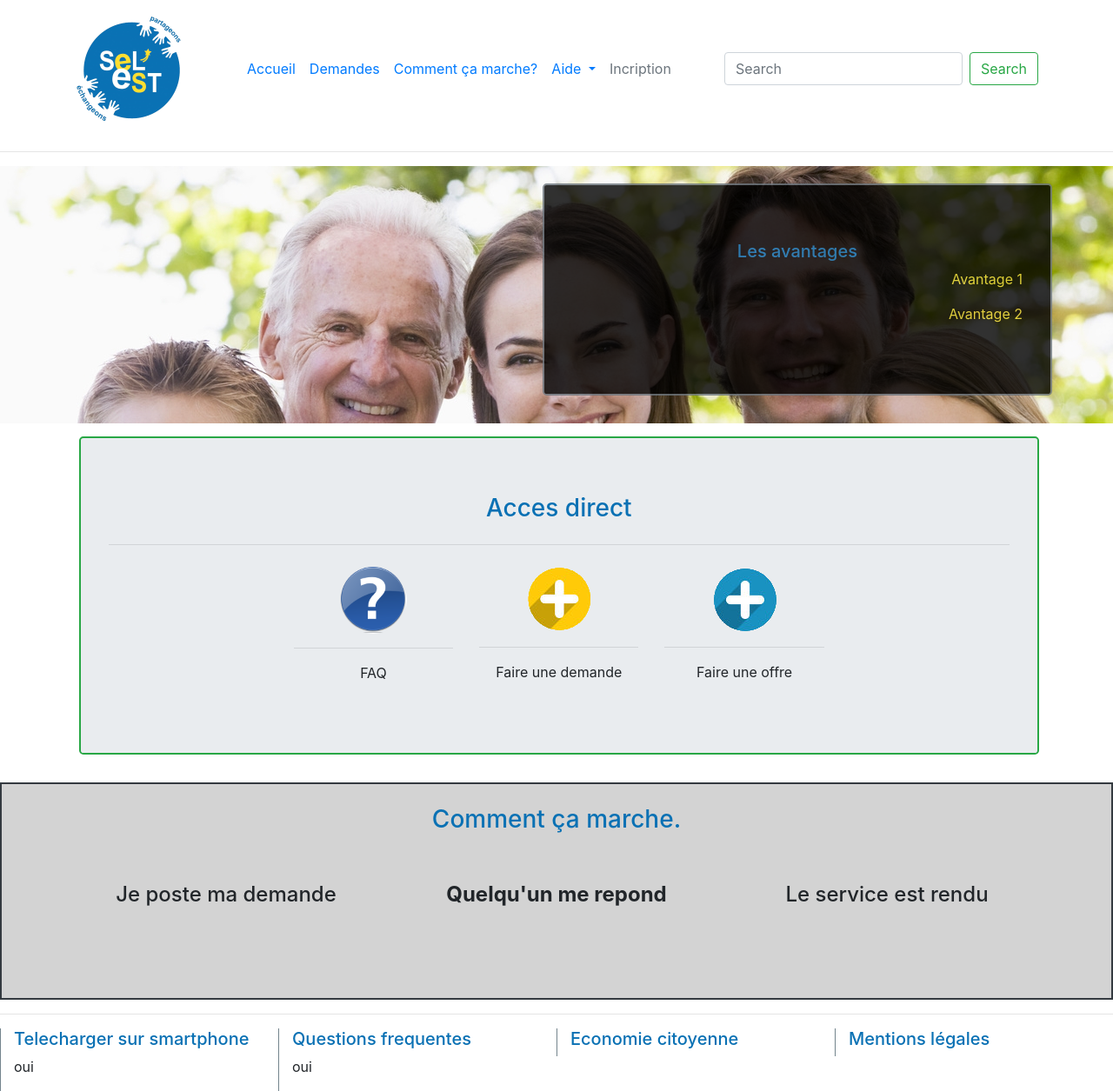
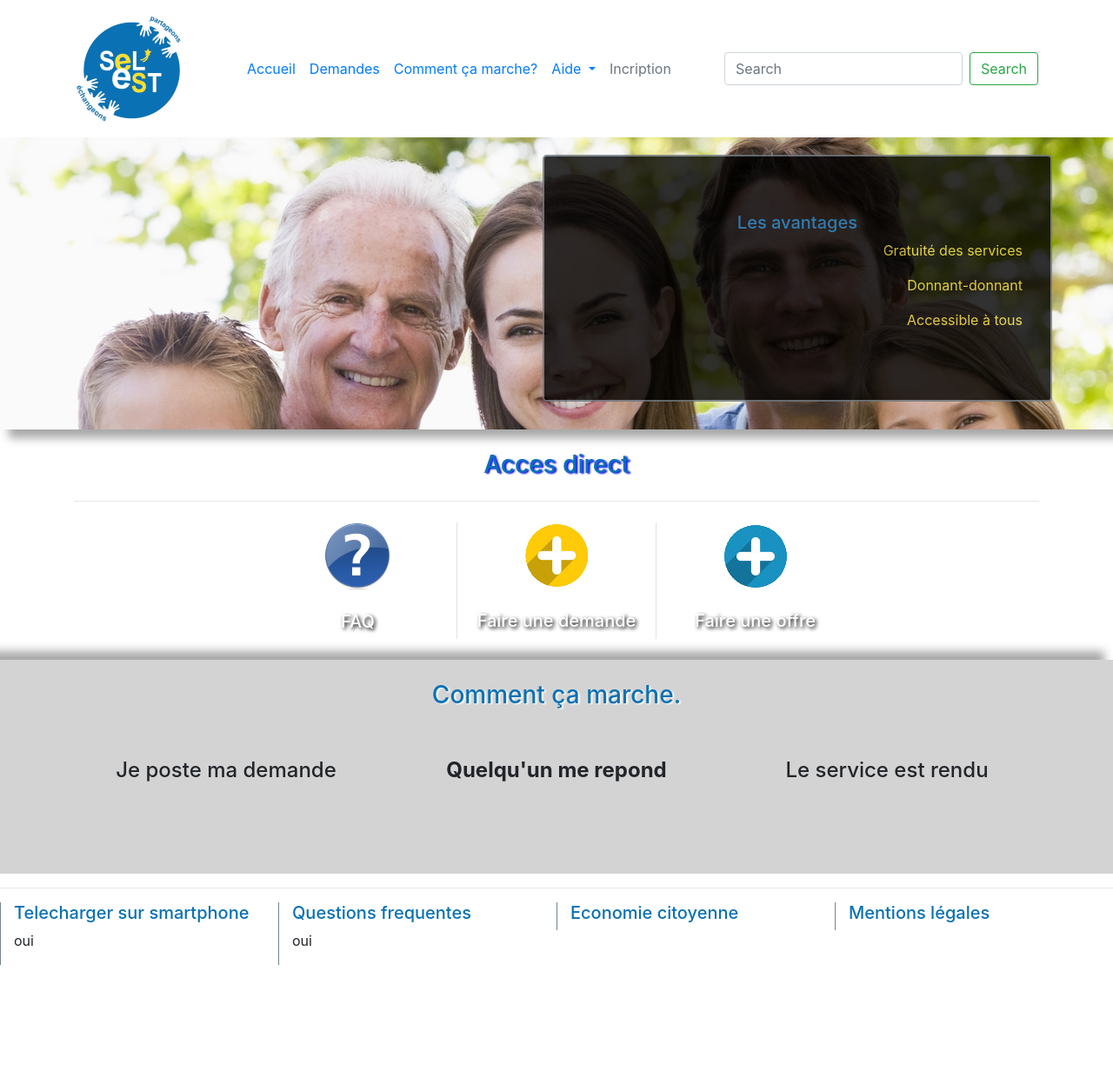
Before and after one commit to estebanlecalvez/SELMyDigitalProject, a PHP site: page / in a window 1280 px wide. Shown: the whole page at 87% size. After the commit the page ends 1110 px from the top, so only its background shows below. Run offline with PHP 8.4, Linux system fonts and the light colour scheme.

Commit message:
Ajout d'ombres
Ajout d'ombres sur la page d'accueil, permettant de mieux distinguer les différents elements, dites-moi ce que vous en pensé.

```diff
--- a/header.html
+++ b/header.html
@@ -62,6 +62,6 @@
 
             </div>
         </div>
-        <hr>
+
 
     </div>
--- a/index.php
+++ b/index.php
@@ -1,5 +1,5 @@
 <?php include('header.html'); ?>
-<div style="background-image:url(img/img_banner.png);">
+<div style="background-image:url(img/img_banner.png);"class="bottom_shadowed_box" >
     <div class="container">
         <div class="row" style="padding-top:20px">
             <div class="col"></div>
@@ -7,50 +7,46 @@
                 <h5 style="text-align : center;color : #0A71B4; opacity:1;">
                     Les avantages
                 </h5>
-                <p style="text-align : right;color : #EED93A; opacity:1;">Avantage 1</p>
-                <p style="text-align : right; color : #EED93A; opacity:1">Avantage 2</p>
-            </div>
+                <p style="text-align : right;color : #EED93A; opacity:1;">Gratuité des services</p>
+                <p style="text-align : right; color : #EED93A; opacity:1">Donnant-donnant</p>
+                <p style="text-align : right; color : #EED93A; opacity:1">Accessible à tous</p>
+
             </div>
         </div>
     </div>
 </div>
 <div class="container">
-
-    <div class="border border-success jumbotron" style="margin-top:15px">
-        <h3 style="text-align : center; color : #0A71B4"> Acces direct </h3>
+    <br>
+    <h3 style="text-align : center; color : #0A71B4"  class="shadowed_small_blue"> Acces direct </h3>
     <hr class="my-4">
     <div class="row">
         <div class="col"></div>
         <div class="col">
             <a href="#">
-                    <img src="img/FAQ.png" class="center rounded-circle">
-
-                </a>
-                <hr>
-                <p class="center">FAQ</p>
+                <img src="img/FAQ.png" class="center rounded-circle ">
+            </a><br>
+            <h5 class="center shadowed_small">FAQ</h5>
         </div>
-            <div class="col">
+        <div class="border-left col">
             <a href="#">
                 <img src="img/Plus_demande.png" class="center rounded-circle" href="#">
-                </a>
-                <hr>
-                <p class="center">Faire une demande</p>
+            </a><br>
+            <h5 class="center shadowed_small">Faire une demande</h5>
         </div>
-            <div class="col">
+        <div class="border-left col">
             <a href="#">
                 <img src="img/Plus_offre.png" class="center rounded-circle" href="#">
-                </a>
-                <hr>
-                <p class="center">Faire une offre</p>
+            </a><br>
+            <h5 class="center shadowed_small">Faire une offre</h5>
         </div>
         <div class="col"></div>
 
     </div>
+    <br>
 </div>
-</div>
-<div class="border border-dark" style="background-color : lightgrey">
+<div class ="top_shadowed_box"style="background-color : lightgrey">
     <br/>
-    <h3 style="text-align : center; color : #0A71B4">
+    <h3 style="text-align : center; color : #0A71B4" class="shadowed_small_white">
         Comment ça marche.
     </h3>
     <br/>
--- a/tb_selest/css/bootstrap_overrider.css
+++ b/tb_selest/css/bootstrap_overrider.css
@@ -46,6 +46,31 @@ h5.blue_h5{
         width:          1px;
 }
 
+
+.shadowed_small{
+    color : white;
+    text-shadow: 2px 2px 4px #000000;
+}
+
+.shadowed_small_blue{
+    text-shadow: 2px 1px 2px blue;
+
+}
+
+.shadowed_small_white{
+    text-shadow: 2px 1px 2px white;
+
+}
+
+
+
+.bottom_shadowed_box{
+    box-shadow: 10px 10px 10px darkgrey;
+}
+
+.top_shadowed_box{
+    box-shadow: -10px -10px 10px darkgrey;
+}
 .center{
     /* TEXT CENTER */
     text-align:center;
```
Lines whose indentation alone changed are shown as unchanged.
